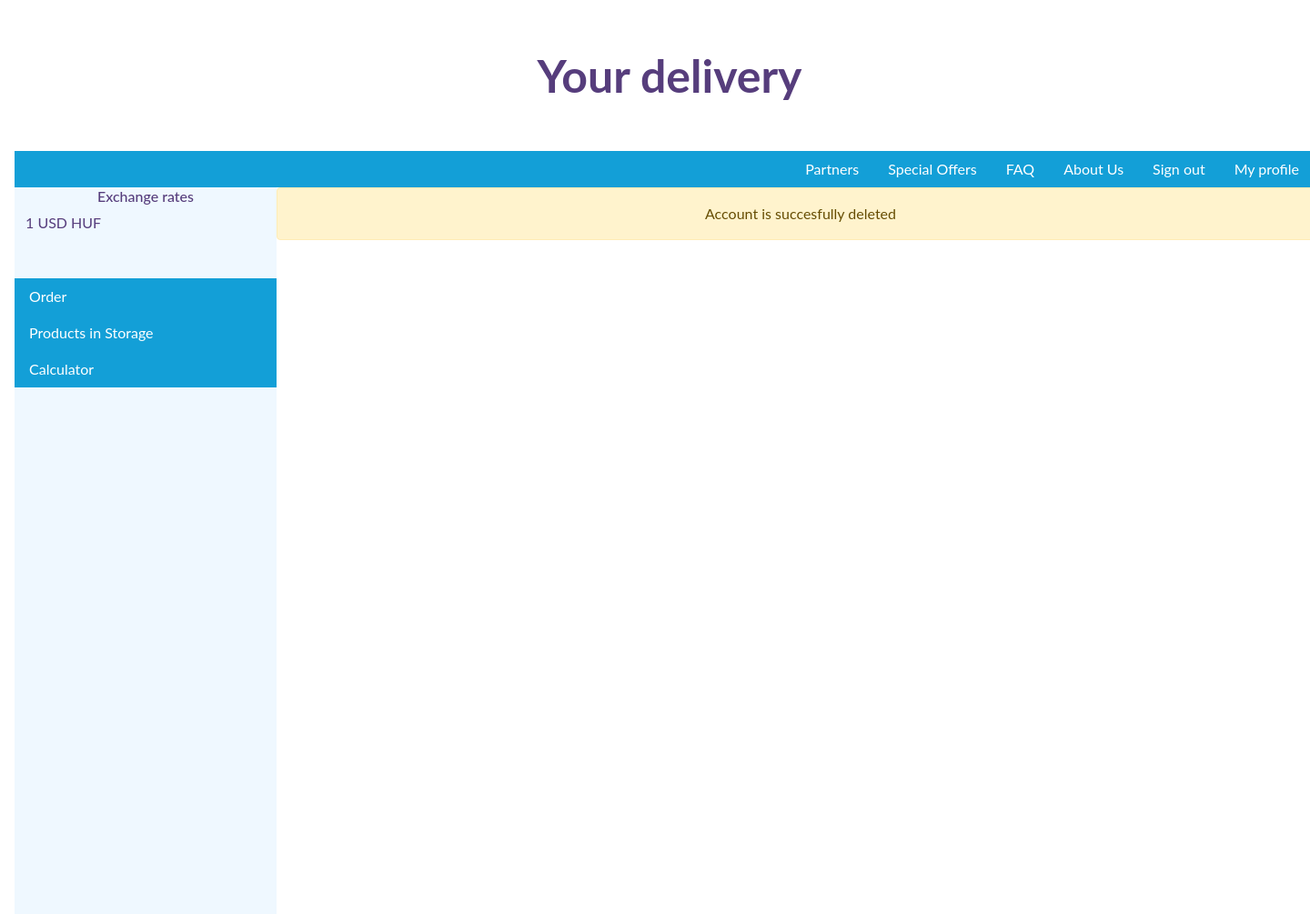
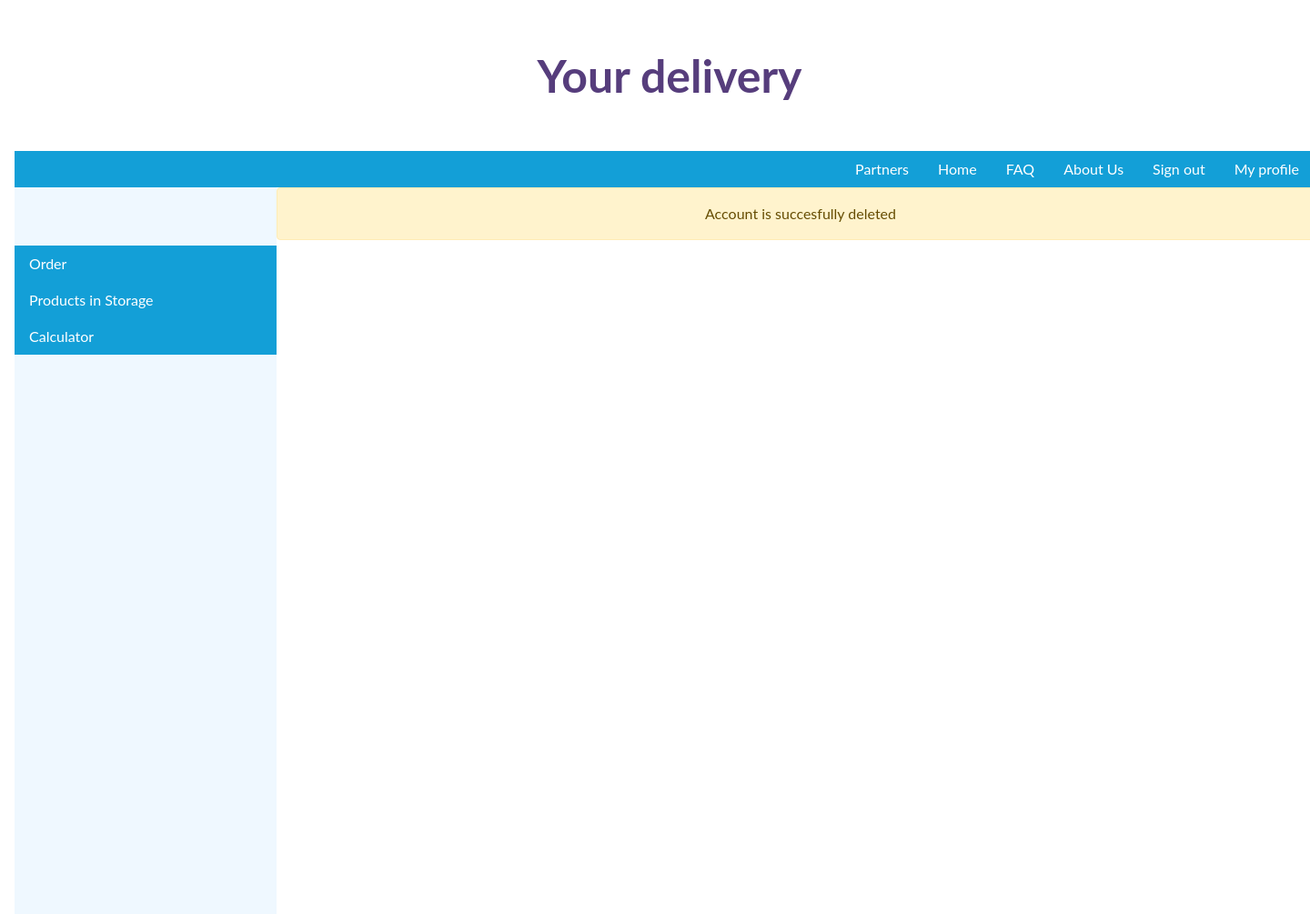
Before and after one commit to Zaka-Farzali/Delivery-Website, a Django app: page /deleteaccount/ in a window 1440 px wide. Shown: the top 1005 px of the page at 91% size. Run offline with Django 3.2, Linux system fonts and the light colour scheme; the visitor is signed in with stand-in values (Sample User, id 1); data comes from the database, SQL or seed files in the repository; data that the repository does not hold is empty; some libraries are stand-ins or nearby versions.

Commit message:
bug fixes

```diff
--- a/delivery/urls.py
+++ b/delivery/urls.py
@@ -8,6 +8,7 @@
 urlpatterns = [
     path('admin/', admin.site.urls),
     path('', views.home),
+    path('home/', views.home),
     path('aboutus/', views.aboutus, name='aboutus'),
     path('signin/', views.signin_user, name='sigin'),
     path('signup/', views.signup_user, name='signup'),
--- a/deliveryapp/static/deliveryapp/css/styles.css
+++ b/deliveryapp/static/deliveryapp/css/styles.css
@@ -50,7 +50,7 @@
 }
 
 body {
-  min-height: 1200px;
+  min-height: 900px;
   min-width: 1400px;
   width: 100%;
   height: 100%;
--- a/deliveryapp/templates/base.html
+++ b/deliveryapp/templates/base.html
@@ -41,7 +41,7 @@
           <a class="nav-link" href="/partners">Partners</a>
         </li>
         <li class="nav-item">
-          <a class="nav-link" href="#">Special Offers</a>
+          <a class="nav-link" href="/home">Home</a>
         </li>
         <li class="nav-item">
           <a class="nav-link" href="#">FAQ</a>
@@ -65,12 +65,8 @@
     </div>
     <div class="main">
         <div class="container options">
-            <div class="container exchange">
-                <h6 align="center" class="h6-exhange">Exchange rates</h6>
-                <div class="exchange-left">1 USD</div>  <div class="exchange-right">{{response.USD}} HUF</div>
-            </div>
+          <div style="margin-top: 4rem;">
             <ul class="nav flex-column">
-              {% if user.is_authenticated %}
               <li class="nav-item">
                 <div class="vertical-div">
                 <a class="nav-link " href="/order">Order</a>
@@ -81,13 +77,13 @@
                 <a class="nav-link" href="/products">Products in Storage</a>
                 </div>
               </li>
-              {% endif %}
               <li class="nav-item">
                 <div class="vertical-div">
                 <a class="nav-link" href="/calculator">Calculator</a>
                 </div>
               </li>
             </ul>
+          </div>
             <!-- <button type="button" class="btn btn-outline-secondary btn-calculator">Calculator</button>
             {% if user.is_authenticated %}
             <button type="button" class="btn btn-outline-secondary btn-calculator" >Order</button>
--- a/deliveryapp/templates/order.html
+++ b/deliveryapp/templates/order.html
@@ -7,7 +7,7 @@
     {% if user.is_authenticated %}
     <div class="signin-container">
         {% if error %}
-        <div class="alert alert-warning" role="alert" style="text-align: center;">
+        <div class="alert alert-warning" role="alert" style="text-align: center">
            {{error}}
           </div>
         {% endif %}
@@ -68,7 +68,7 @@
         </div>
     </div>
     {% else %}
-    <div class="alert alert-warning" role="alert" style="text-align: center;">
+    <div class="alert alert-warning" role="alert" style="text-align: center;margin-top: 4rem;">
         <p>Please sing in first to order a product</p>
    </div>
    {% endif %}
--- a/deliveryapp/templates/products.html
+++ b/deliveryapp/templates/products.html
@@ -35,7 +35,7 @@
         </tbody>
       </table>
     {% else %}
-    <div class="alert alert-warning" role="alert" style="text-align: center;">
+    <div class="alert alert-warning" role="alert" style="text-align: center; margin-top: 4rem;">
         <p>Please sing in first to order a product</p>
     </div>
     {% endif %}
--- a/deliveryapp/templates/profile.html
+++ b/deliveryapp/templates/profile.html
@@ -68,8 +68,11 @@
       <div class="form-group">
         <div id ="deleteaccount" class="deleteaccount alert alert-warning" role="alert">
           You will not be able to restore your account and all orders in progress will be lost. Are you sure?
-            <button style=" margin: 1rem; display: inline;" class="btn btn-primary btn-xl" id="deleteaccountbutton" type="button" href="url:deleteaccount">Yes</button>
-            <button style=" margin: 1rem; display: inline;" class="btn btn-primary btn-xl" id="closedivbutton" onclick="closeDiv()">No</button>
+          <form method="POST">
+            {% csrf_token %}
+            <button style=" margin: 1rem; display: inline;" class="btn btn-primary btn-xl" id="deleteaccountbutton" type="submit">Yes</button>
+            <button style=" margin: 1rem; display: inline;" class="btn btn-primary btn-xl" id="closedivbutton" type="button" onclick="closeDiv()">No</button>
+          </form>
         </div>
         <button style=" margin: 1rem;" class="btn btn-primary btn-xl" id="sendMessageButton" onclick="showDiv()">Delete Account</button>
       </div>
--- a/deliveryapp/views.py
+++ b/deliveryapp/views.py
@@ -7,40 +7,21 @@
 from .models import Customer ,Order, Partner
 import requests, json
 
-# Create your views here.
-def currencies():
-    response1 = requests.get('https://free.currconv.com/api/v7/convert?q=EUR_HUF&compact=ultra&apiKey=8dcdf450f8ec388d7100')
-    response2= requests.get('https://free.currconv.com/api/v7/convert?q=USD_HUF&compact=ultra&apiKey=8dcdf450f8ec388d7100')
-    response3 = requests.get('https://free.currconv.com/api/v7/convert?q=TRY_HUF&compact=ultra&apiKey=8dcdf450f8ec388d7100')
-    response1 = response1.json()
-    # print(response1)
-    response2 = response2.json()
-    response3 = response3.json()
-    response = {}
-    # {"EUR": round(response1['EUR_HUF'],2),
-    #             "USD": round(response2['USD_HUF'],2),
-    #             "TRY": round(response3['TRY_HUF'],2),
-    #            }
-    return response
-
 
 
 def home(request):
-    response = currencies();
-    return render(request,'home.html', context = {'response':response})
+    return render(request,'home.html', )
 
 def aboutus(request):
-    response = currencies();
-    return render(request,'aboutus.html', context = {'response':response})
+    return render(request,'aboutus.html')
 
 def signout_user(request):
     logout(request)
     return redirect(home)
 
 def signup_user(request):
-    response = currencies();
     if request.method == 'GET':
-        return render(request,'signupuser.html' , context = {'response':response})
+        return render(request,'signupuser.html')
     if request.method == 'POST':
         try:
             email = request.POST['email']
@@ -71,9 +52,8 @@
 
 
 def signin_user(request):
-    response = currencies();
     if request.method == 'GET':
-        return render(request,'signinuser.html', context = {'response':response})
+        return render(request,'signinuser.html')
     if request.method == 'POST':
         email = request.POST.get('email')
         password = request.POST.get('password')
@@ -91,9 +71,8 @@
         return redirect(home)
 
 def order(request):
-    response = currencies()
     if request.method == 'GET':
-        return render(request, 'order.html', context = {'response':response})
+        return render(request, 'order.html')
     if request.method == 'POST':
         url = request.POST['link']
         if url == "":
@@ -114,7 +93,7 @@
             'color':color,
             'size':size,
             'amount':amount,
-            'price':(0.1*amount*price) + (amount*price),
+            'price':round((0.1*amount*price),2) + (amount*price),
             'other':other,
             }
         # customer = Order.objects.create(url=url, color= color, size = size, amount = amount, otherInfo = other, customer = get_user(request))
@@ -124,18 +103,17 @@
 
 def products(request):
     try:
-        response = currencies()
         orderdict = Order.objects.filter(customer = get_user(request))
-        return render(request, 'products.html', context={'response' : response, 'orderdict' : orderdict})
+        return render(request, 'products.html', context={ 'orderdict' : orderdict})
     except TypeError:
-        return render(request, 'products.html', context={'response' : response})
+        return render(request, 'products.html')
 
 
 def profile(request):
     if request.method == 'POST':
             u = Customer.objects.get(email = get_user(request))
             u.delete()
-            return render(request, 'profile.html',context={'message':'Account is succesfully deleted'})
+            return redirect(home)
     else:
         user = Customer.objects.get(email = get_user(request))
         return render(request, 'profile.html',context={'user':user})
```
